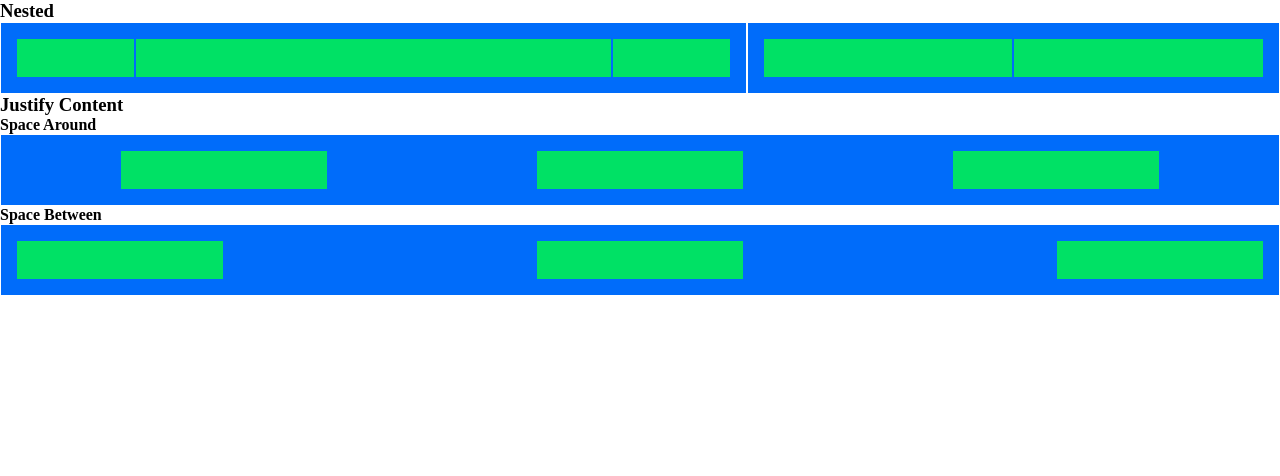
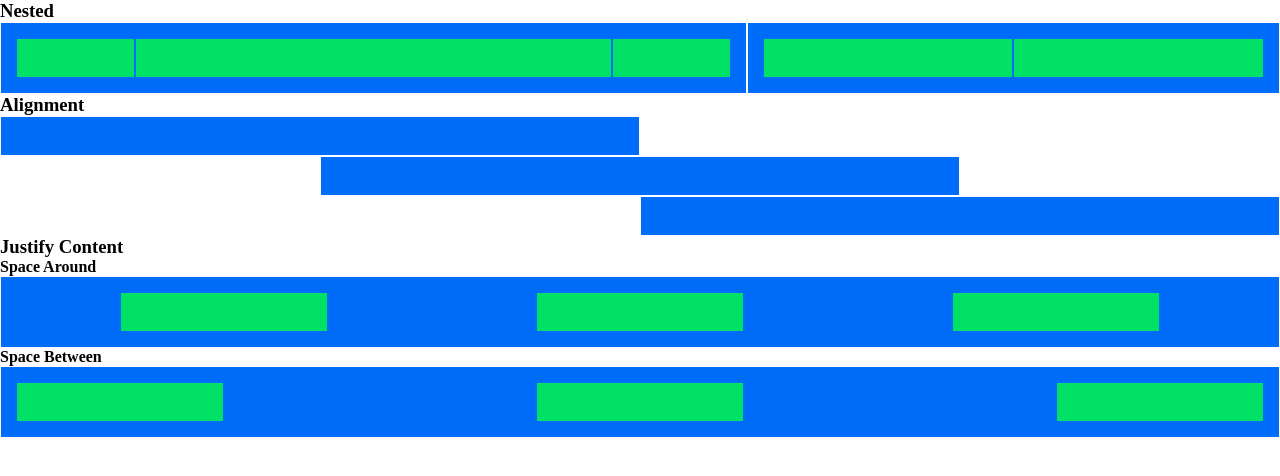
Before and after one commit to Vincedinardo21/html-css-12bool, a plain HTML site: page Bonus/index.html in a window 1280 px wide. Drawn offline with Linux system fonts and the light colour scheme.

Commit message:
Alignment 1

```diff
--- a/Bonus/12bool.css
+++ b/Bonus/12bool.css
@@ -110,6 +110,11 @@
     margin-left: calc((100% / 12) * 6);
 }
 
+/* Bonus */
+.col-offset-right-6 {
+    margin-right: calc((100% / 12) * 6);
+}
+
 .col-offset-7 {
     margin-left: calc((100% / 12) * 7);
 }
--- a/Bonus/index.html
+++ b/Bonus/index.html
@@ -9,6 +9,8 @@
     <title>Bonus</title>
 </head>
 <body>
+
+    <!-- NESTED -->
     <div><h3>Nested</h3></div>
     <div class="row">
         <div class="col-7">
@@ -26,6 +28,21 @@
         </div>
     </div>
 
+    <!-- ALIGNMENT -->
+    <div><h3>Alignment</h3></div>
+    <div class="row">
+        <div class="col-6 col-offset-right-6"></div>
+    </div>
+
+    <div class="row">
+        <div class="col-6 col-offset-3"></div>
+    </div>
+
+    <div class="row">
+        <div class="col-6 col-offset-6"></div>
+    </div>
+
+    <!-- JUSTIFY CONTENT -->
     <div><h3>Justify Content</h3></div>
     <div><h4>Space Around</h4></div>
     <div class="row">
```
